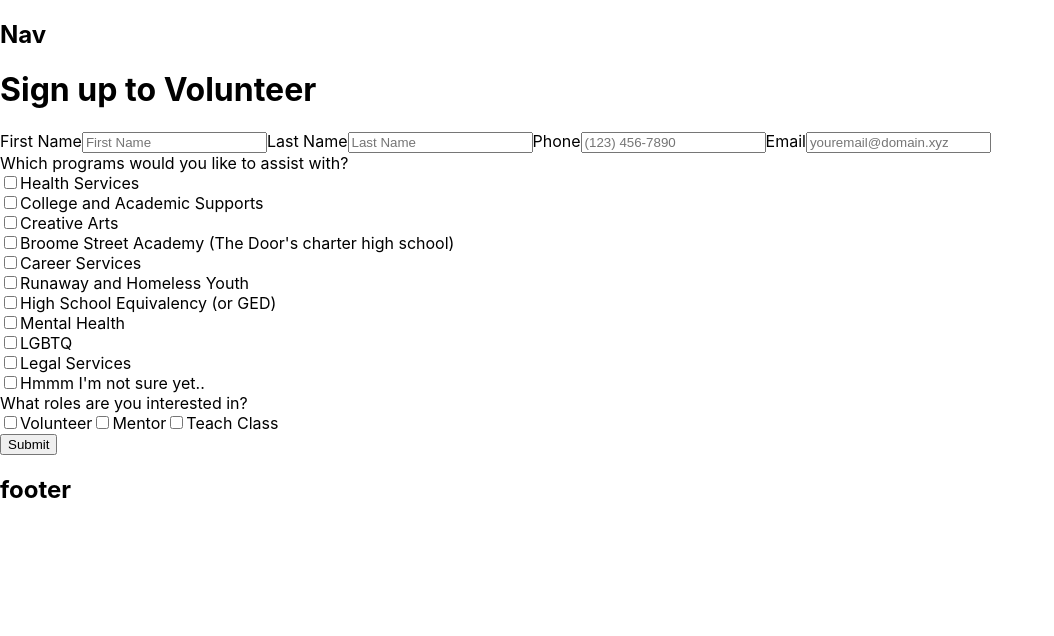
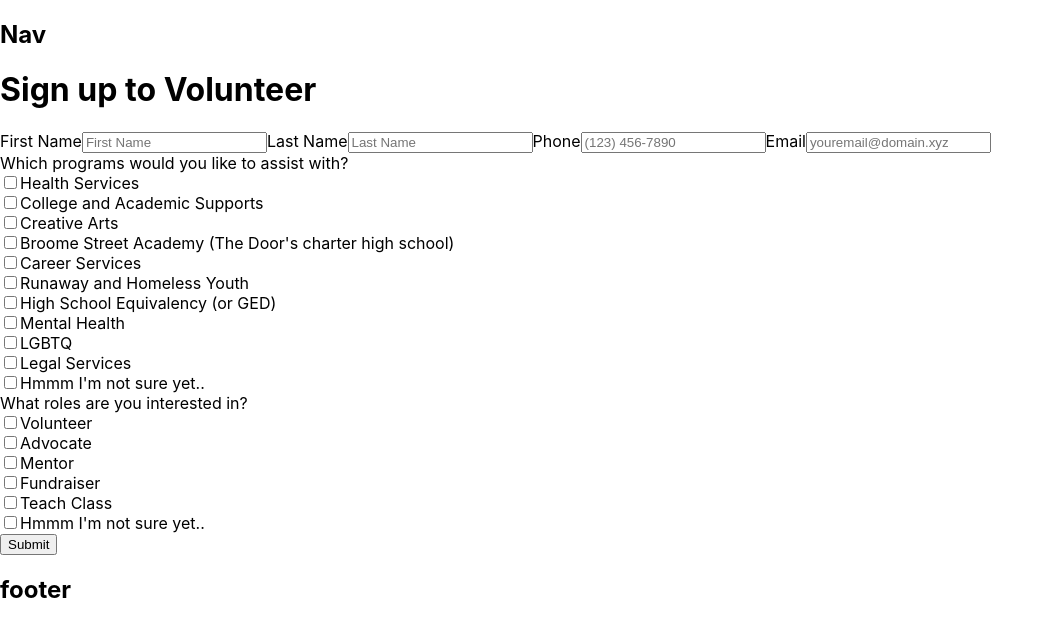
Before and after one commit to Ricomitch/The-Door, a React (Create React App) app in the folder client/: page /sign-up in a window 1280 px wide. Shown: the top 636 px of the page, without its empty margins (0-1054 px from the left). Built offline with nearby package versions, Linux system fonts and the light colour scheme.

Commit message:
added roles checkboxes

```diff
--- a/client/src/components/Form/VolunteerForm.jsx
+++ b/client/src/components/Form/VolunteerForm.jsx
@@ -116,20 +116,12 @@ function VolunteerForm({
               aria-labelledby='checkbox-group'
               id='role-input-group'
             >
-              <label>
-                <input type='checkbox' name='roles' value='volunteer' />
-                Volunteer
-              </label>
-
-              <label>
-                <input type='checkbox' name='roles' value='mentor' />
-                Mentor
-              </label>
-
-              <label>
-                <input type='checkbox' name='roles' value='teach-class' />
-                Teach Class
-              </label>
+              <CheckboxInput props={props} type='roles' value='Volunteer' />
+              <CheckboxInput props={props} type='roles' value='Advocate' />
+              <CheckboxInput props={props} type='roles' value='Mentor' />
+              <CheckboxInput props={props} type='roles' value='Fundraiser' />
+              <CheckboxInput props={props} type='roles' value='Teach Class' />
+              <CheckboxInput props={props} type='roles' value={'Hmmm I\'m not sure yet..'} />
             </div>
 
             <button className='submit-button' type='submit'>
```
